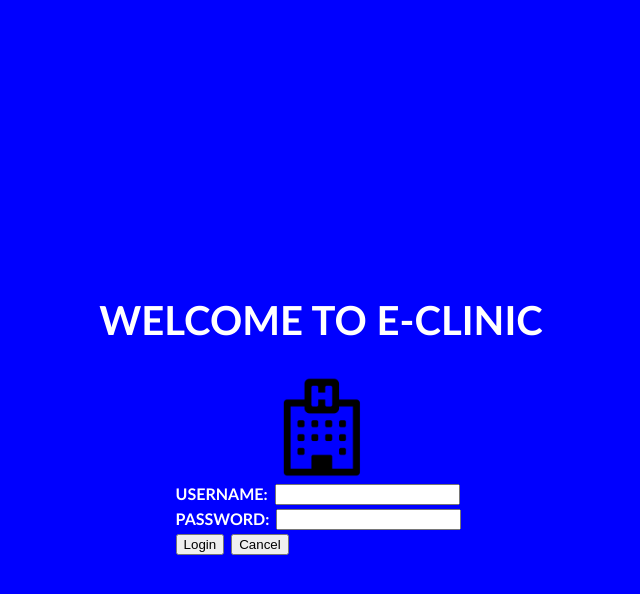
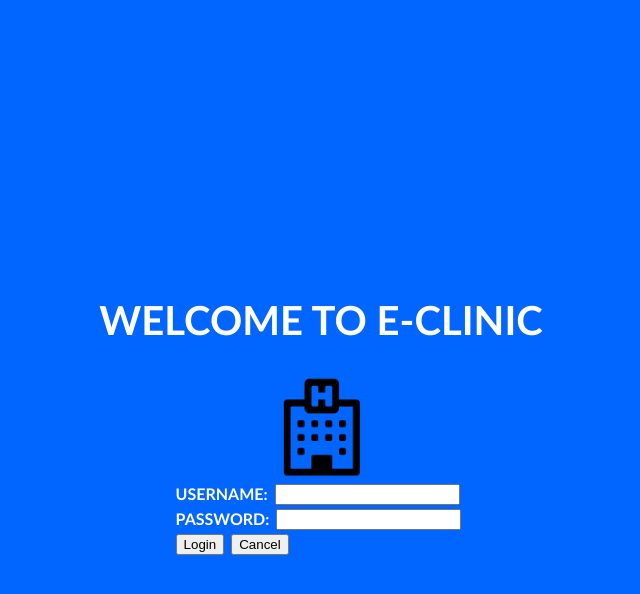
Before and after one commit to woshani/BITM2113, a PHP site: page / in a window 1280 px wide. Shown: the top 594 px of the page, without its empty margins (319-959 px from the left). Run offline with PHP 8.4, Linux system fonts and the light colour scheme.

Commit message:
no message

```diff
--- a/design.css
+++ b/design.css
@@ -14,7 +14,7 @@
 }
 
 .backColor{
-	background: blue;
+	background: #0066ff;
 }
 
 .title{
```
